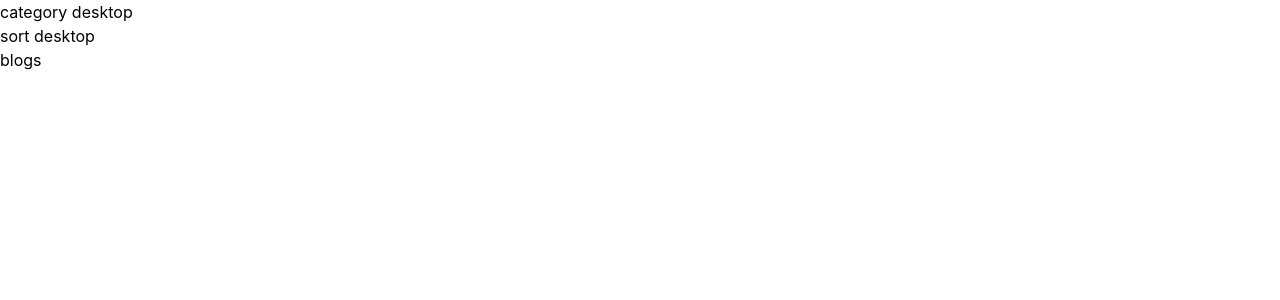
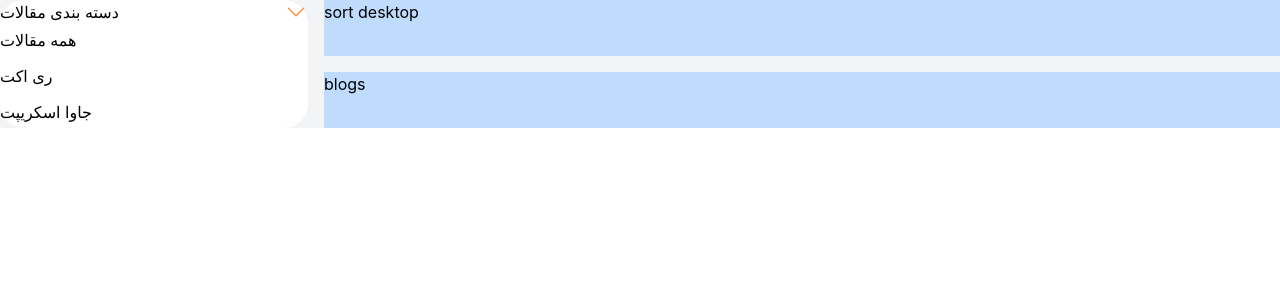
Before and after one commit to maedeh-hn/nextproj, a Next.js app: page / in a window 1280 px wide. Shown: the top 300 px of the page. Built offline with nearby package versions, Linux system fonts and the light colour scheme.

Commit message:
working on article

```diff
--- a/package.json
+++ b/package.json
@@ -9,6 +9,7 @@
     "lint": "next lint"
   },
   "dependencies": {
+    "@heroicons/react": "^2.0.13",
     "next": "12.3.1",
     "react": "18.2.0",
     "react-dom": "18.2.0"
--- a/src/pages/index.tsx
+++ b/src/pages/index.tsx
@@ -1,12 +1,33 @@
 import type { NextPage } from 'next'
+import {ChevronDownIcon} from "@heroicons/react/24/outline"
 import Head from 'next/head'
 import Image from 'next/image'
 import styles from '../styles/Home.module.css'
+import Link from 'next/link'
 
 const Home: NextPage = () => {
+
   return (
-    <div className="grid gap-4 md:grid-cols-12 md:grid-rows-2">
-      <div className="bg-blue-200 hidden md:block md:row-span-2 md-span-3">category desktop</div>
+    <div className="grid gap-4 md:grid-cols-12 md:grid-rows-2 bg-gray-100">
+      <div className=" hidden md:block md:row-span-2 md:col-span-3">
+        <div className="bg-white rounded-3xl">
+          <div className='flex items-center justify-between'>
+            <span>دسته بندی مقالات</span>
+            <ChevronDownIcon className='w-6 h-6 stroke-orange-400'/>
+          </div>
+          <div>
+            <Link href="#">
+              <a className='block py-1 mb-1'>همه مقالات</a>
+            </Link>
+            <Link href="#">
+              <a className='block py-1 mb-1'> ری اکت</a>
+            </Link>
+            <Link href="#">
+              <a className='block py-1'> جاوا اسکریپت</a>
+            </Link>
+          </div>
+        </div>
+      </div>
       <div className="bg-blue-200 hidden md:block md:col-span-9">sort desktop</div>
       <div className="bg-blue-200 md:col-span-9">blogs</div>
     </div>
--- a/tailwind.config.js
+++ b/tailwind.config.js
@@ -1,10 +1,6 @@
 /** @type {import('tailwindcss').Config} */
 module.exports = {
-  content: [
-    "./pages/**/*.{js,ts,jsx,tsx}",
-    "./components/**/*.{js,ts,jsx,tsx}",
-    "./components/**/*.{js,ts,jsx,tsx}",
-  ],
+  content: ['./src/**/*.{js,ts,jsx,tsx,html,css}'],
   theme: {
     extend: {},
   },
```
Also changed, not shown: 1 other file (tests, documents, lock files or other folders).
